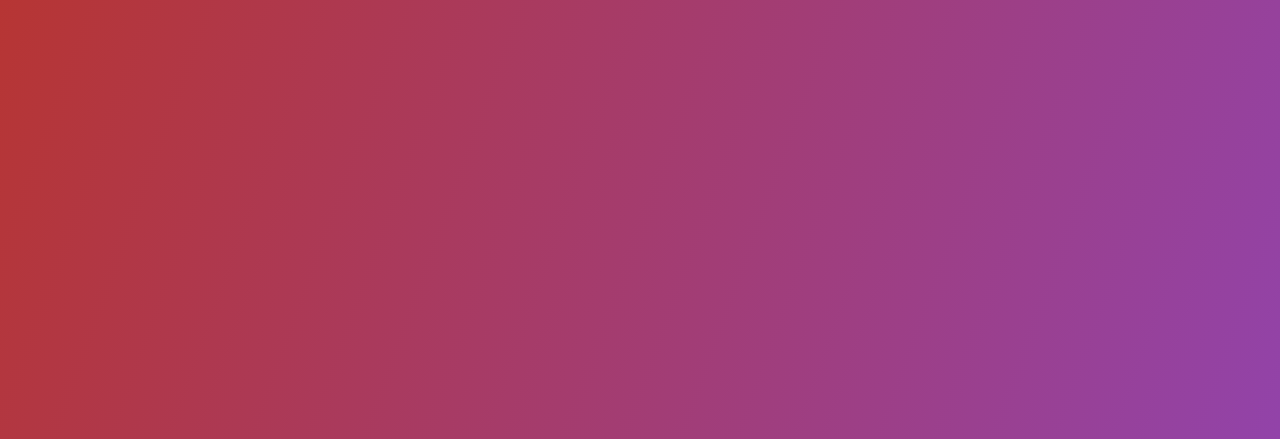
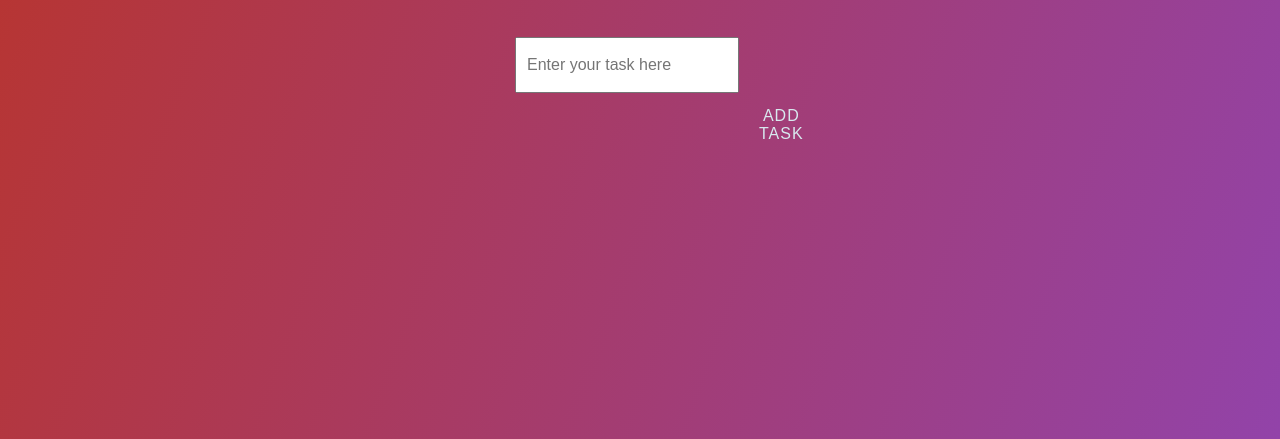
Before and after one commit to jahnavi2105m/pomodoro-app, a plain HTML site: page index.html in a window 1280 px wide. Shown: the part 361-800 px from the top of the page. Drawn offline with Linux system fonts and the light colour scheme; a web font is replaced by a local one.

Commit message:
add tasks section

```diff
--- a/App.js
+++ b/App.js
@@ -29,6 +29,7 @@ const startTimer = () => {
     myInterval = setInterval(updateSeconds, 1000);
     startBtn.innerText = "pause";
     isPaused = false;
+
 }
 
 const pauseTimer = () => {
@@ -49,3 +50,16 @@ const Timer = () => {
 }
 
 startBtn.addEventListener('click', Timer);
+
+const taskInput = document.getElementById('task');
+const taskList = document.getElementById('task-list');
+
+const addTask = () => {
+    const taskText = taskInput.value.trim();
+    if (taskText !== "") {
+        const taskItem = document.createElement('div');
+        taskItem.textContent = taskText;
+        taskList.appendChild(taskItem);
+        taskInput.value = "";
+    }
+}
--- a/index.html
+++ b/index.html
@@ -23,6 +23,11 @@
         </div>
         <button class="start-button">start</button>
     </div>
+    <div class="task-input">
+        <input type="text" id="task" placeholder="Enter your task here" />
+        <button onclick="addTask()">Add Task</button>
+    </div>
+    <div id="task-list"></div>
   </body>
   <script src="./app.js">
 
--- a/styles.css
+++ b/styles.css
@@ -102,3 +102,39 @@ html {
   button:hover {
     color: #db8534;
   }
+
+
+
+  .task-input {
+    margin-top: 40px;
+    display: flex;
+    gap: 10px;
+    justify-content: left;
+    align-items: left;
+}
+
+.task-input button {
+    padding: 10px 10px;
+    font-size: 16px;
+    cursor: pointer;
+}
+
+.task-input input {
+    flex: 1;
+    padding: 10px;
+    font-size: 16px;
+    width: 200px;
+}
+
+
+
+#task-list {
+    margin-top: 20px;
+    font-size: 16px;
+    text-align: center;
+}
+
+#task-list div {
+    padding: 10px;
+    border-bottom: 1px solid #ccc;
+}
```
